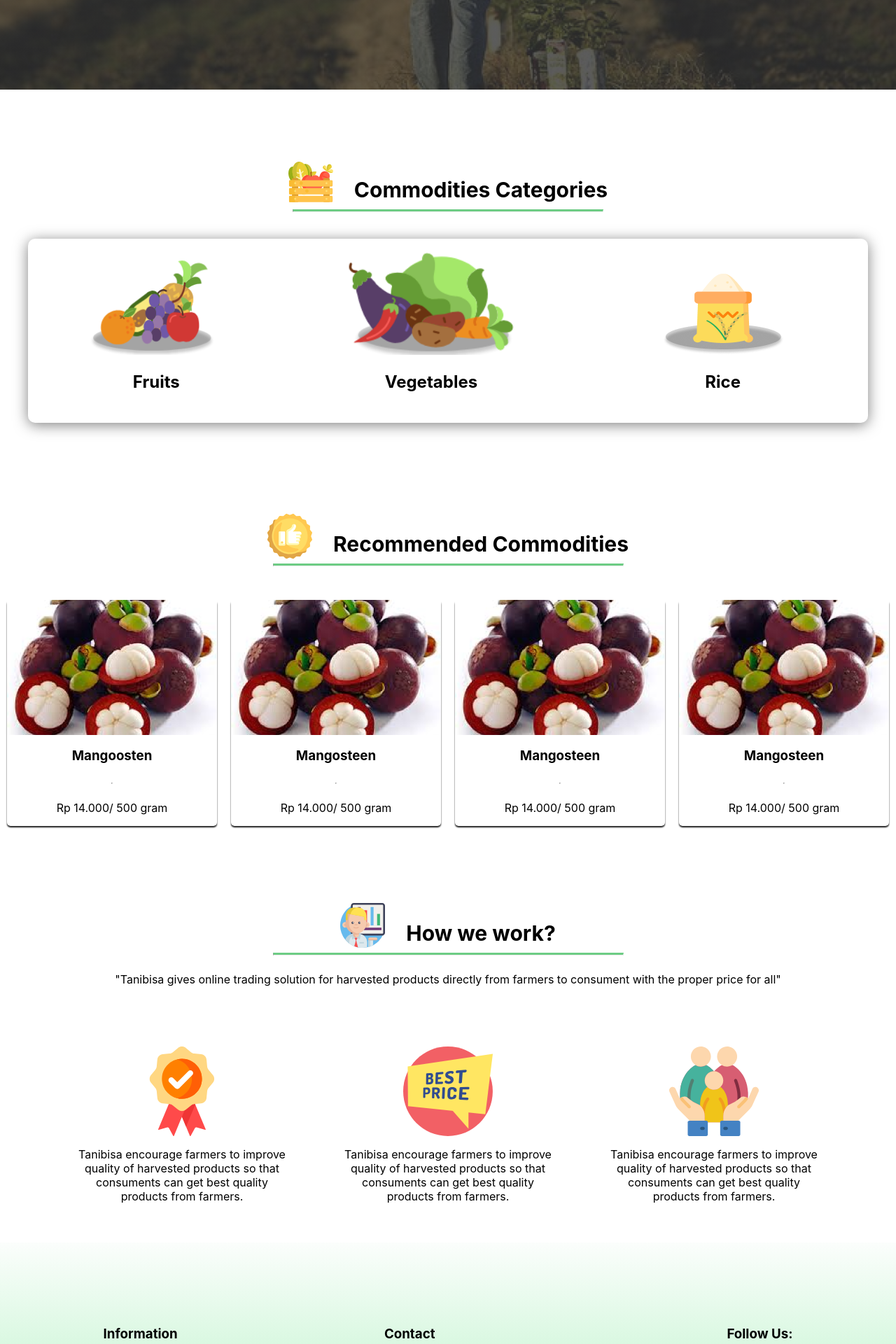
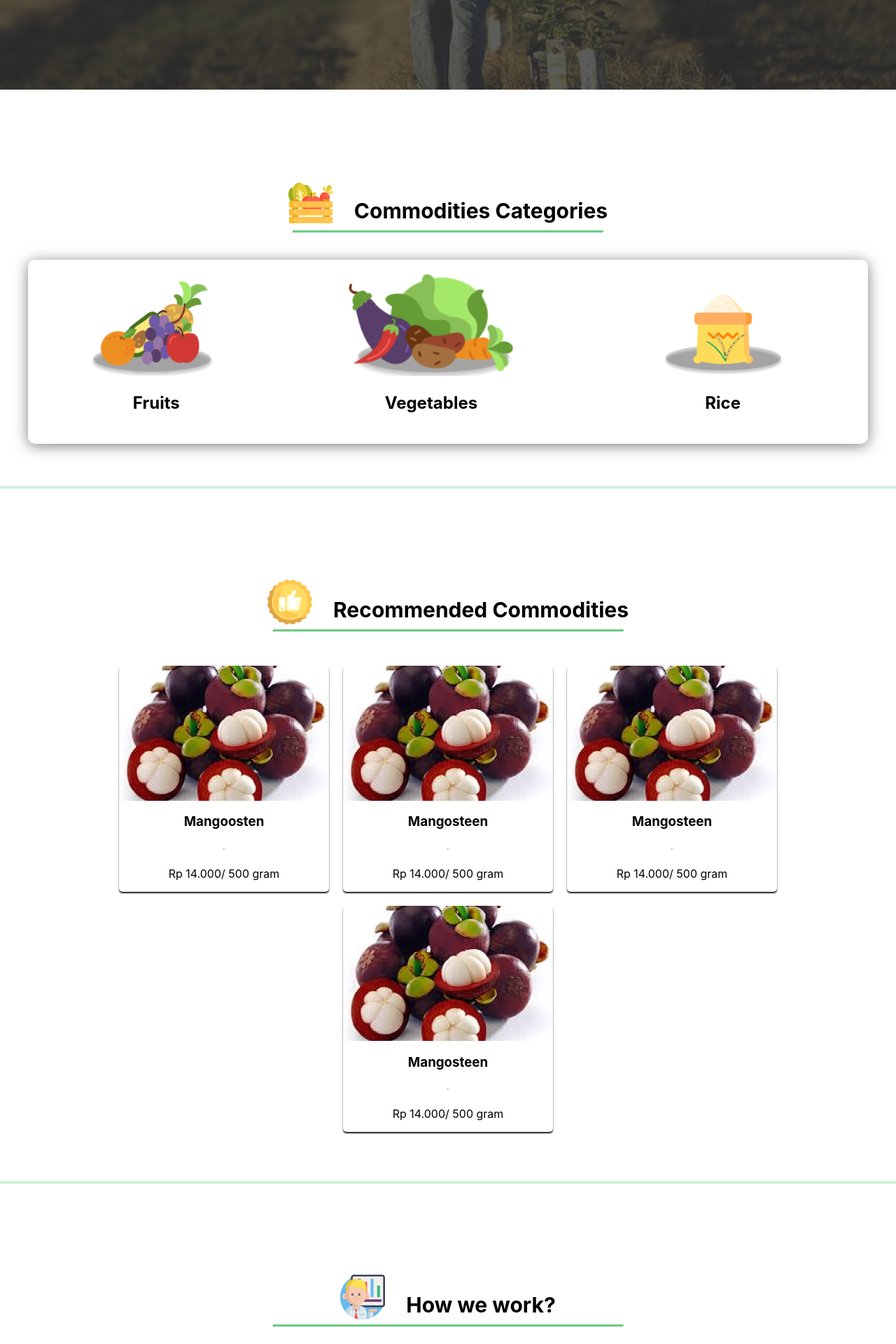
Before and after one commit to jobegood49/tanibisa-frontend, a React (Create React App) app: page / in a window 1280 px wide. Shown: the part 473-2393 px from the top of the page at 70% size. Built offline with nearby package versions, Linux system fonts and the light colour scheme; no server answers; a web font is replaced by a local one.

Commit message:
implement border bottom on each section

```diff
--- a/src/components/Categories.js
+++ b/src/components/Categories.js
@@ -7,6 +7,8 @@ const StyledSection = styled.section`
   justify-content: center;
   flex-direction: column;
   align-items: center;
+  border-bottom: 4px solid hsla(135, 48%, 61%, 0.3);
+  padding: 30px;
 `;
 
 const TitleDiv = styled.div`
--- a/src/components/CommoditiesCards.js
+++ b/src/components/CommoditiesCards.js
@@ -39,7 +39,7 @@ class CommoditiesCards extends Component {
       display: flex;
       justify-content: center;
       flex-wrap: wrap;
-      margin-top: 30px;
+      margin: 30px 0;
     `;
 
     return (
--- a/src/components/Description.js
+++ b/src/components/Description.js
@@ -6,6 +6,8 @@ const Section = styled.section`
   justify-content: center;
   flex-direction: column;
   align-items: center;
+  padding: 30px;
+  text-align: center;
 `;
 
 const TitleDiv = styled.div`
--- a/src/components/RecommendedCommodities.js
+++ b/src/components/RecommendedCommodities.js
@@ -8,6 +8,8 @@ const Section = styled.section`
   justify-content: center;
   flex-direction: column;
   align-items: center;
+  border-bottom: 4px solid hsla(135, 48%, 61%, 0.3);
+  padding: 30px;
 `;
 
 const TitleDiv = styled.div`
```
